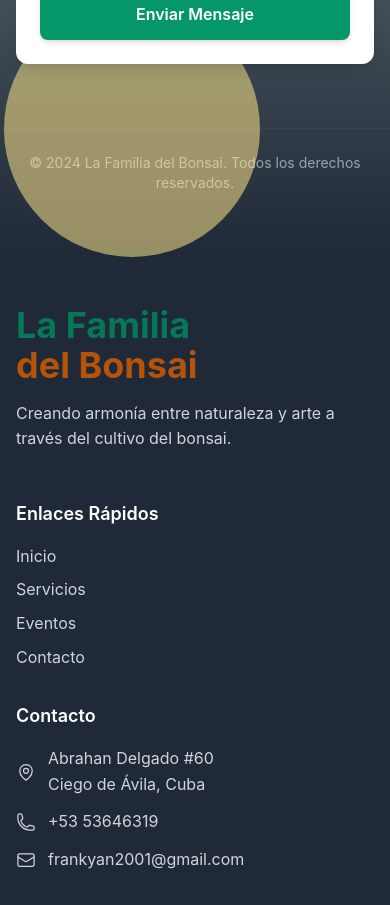
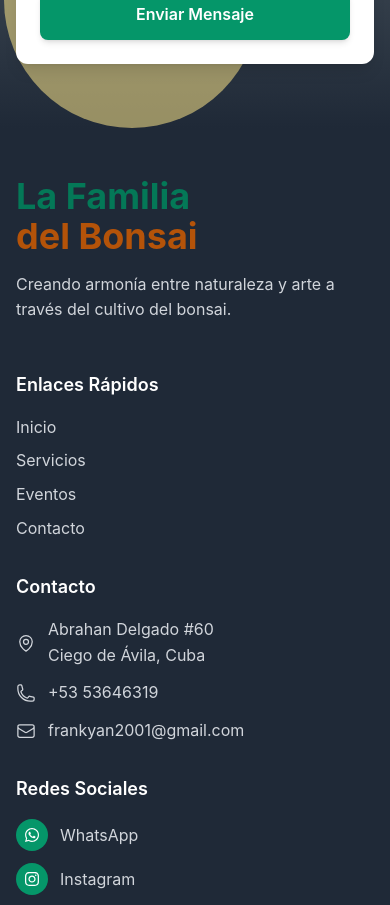
Before and after one commit to FrankyAntonioRodriguezHernandez/la-familia-del-bonsai-React, a React (Create React App) app: page / in a window 390 px wide. Shown: the part 6749-7654 px from the top of the page. Built offline with nearby package versions, Linux system fonts and the light colour scheme.

Commit message:
Arreglando los derechos de autor

```diff
--- a/src/pages/home/components/Contact.jsx
+++ b/src/pages/home/components/Contact.jsx
@@ -180,11 +180,6 @@ const Contact = () => {
         </div>
       </div>
 
-      <div className="mt-16 md:mt-20 pt-6 md:pt-8 border-t border-gray-700">
-        <div className="text-center text-gray-400 text-sm md:text-base">
-          <p>&copy; 2024 La Familia del Bonsai. Todos los derechos reservados.</p>
-        </div>
-      </div>
     </section>
   );
 };
```
